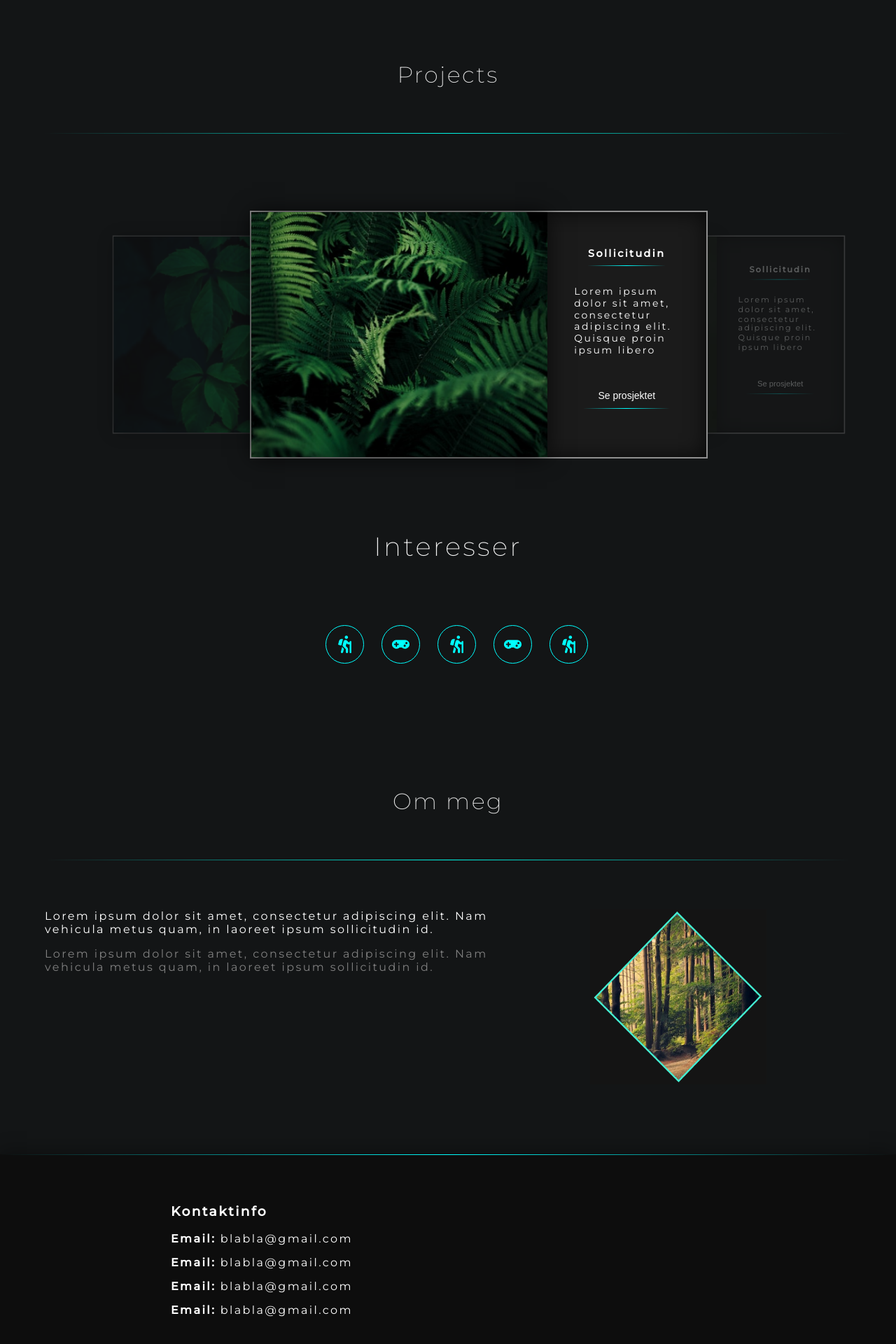
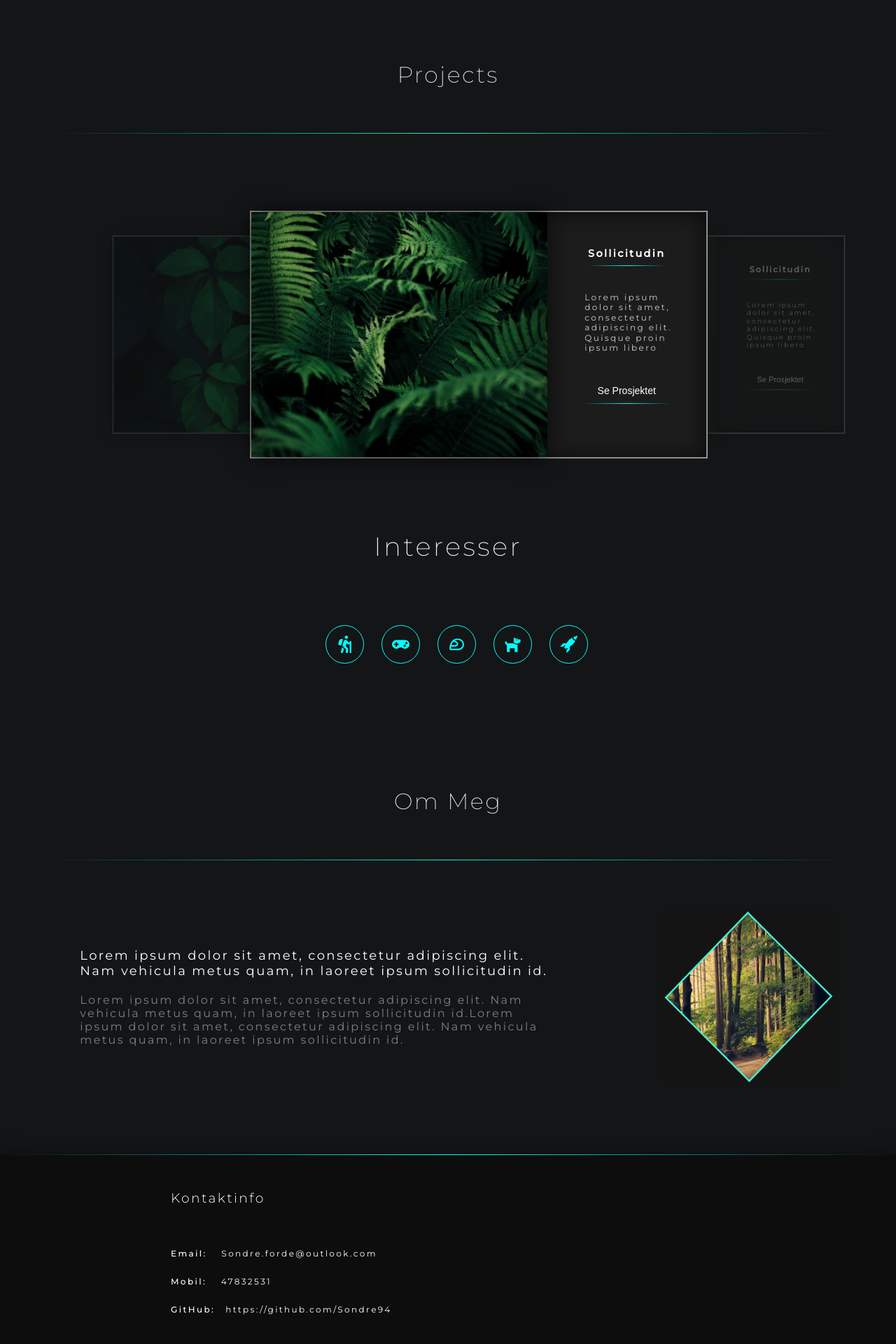
Before and after one commit to Sondre94/Portfolio, a React (Create React App) app: page / in a window 1280 px wide. Shown: the part 560-2480 px from the top of the page at 70% size. Built offline with nearby package versions, Linux system fonts and the light colour scheme.

Commit message:
refactoring and styling

```diff
--- a/src/App.js
+++ b/src/App.js
@@ -1,4 +1,4 @@
-import { MainContent } from "./styles/styles";
+import { MainContent, BodyStyling } from "./styles/styles";
 import NavBar from "./components/NavBar";
 import Header from "./components/Header";
 import Projects from "./components/Projects";
@@ -8,7 +8,7 @@ import Interesser from "./components/Interesser";
 
 export default function App() {
   return (
-    <>
+    <BodyStyling>
       <MainContent>
         <NavBar />
         <Header />
@@ -17,6 +17,6 @@ export default function App() {
         <About />
       </MainContent>
       <Footer />
-    </>
+    </BodyStyling>
   );
 }
--- a/src/components/About.jsx
+++ b/src/components/About.jsx
@@ -1,17 +1,29 @@
-import { SectionTitleH3, AboutSection } from "../styles/styles";
+import {
+  SectionTitleH3,
+  AboutSection,
+  AboutImage,
+  UnderText,
+  SectionGreenLine,
+  AboutTextContainer,
+  AboutThickText,
+} from "../styles/styles";
 import { TEXT } from "./textconsts";
+import AboutImg from "../images/about.png";
 
 export default function About() {
   return (
     <>
-      <SectionTitleH3>Om meg</SectionTitleH3>
-      <hr></hr>
+      <SectionTitleH3>{TEXT.ABOUT_SECTION.ABOUT_TITLE}</SectionTitleH3>
+      <SectionGreenLine />
       <AboutSection>
-        <div className="about-p">
-          {TEXT.HEADER_PARAGRAPH}
-          <p id="undertext">{TEXT.HEADER_PARAGRAPH}</p>
-        </div>
-        <img src={require("../images/about.png")} className="about-img" />
+        <AboutTextContainer>
+          <AboutThickText>{TEXT.ABOUT_SECTION.ABOUT_PARAGRAPH}</AboutThickText>
+          <UnderText>
+            {TEXT.ABOUT_SECTION.ABOUT_PARAGRAPH}
+            {TEXT.ABOUT_SECTION.ABOUT_PARAGRAPH}
+          </UnderText>
+        </AboutTextContainer>
+        <AboutImage src={AboutImg} />
       </AboutSection>
     </>
   );
--- a/src/components/Footer.jsx
+++ b/src/components/Footer.jsx
@@ -1,27 +1,36 @@
-import { StyledFooter } from "../styles/styles";
+import {
+  StyledFooter,
+  FooterTextContainer,
+  ContactList,
+  FooterTitle,
+} from "../styles/styles";
+
+import { TEXT } from "./textconsts";
 
 export default function Footer() {
   return (
     <StyledFooter>
-      <div className="text-container">
+      <FooterTextContainer>
         <div className="contact-info">
-          <h3>Kontaktinfo</h3>
-          <ul className="kontaktinfo-list">
+          <FooterTitle>{TEXT.FOOTER_SECTION.FOOTER_TITLE}</FooterTitle>
+          <ContactList>
             <li>
-              <strong>Email:</strong> blabla@gmail.com
+              <strong>{TEXT.FOOTER_SECTION.CONTACT_CATEGORY.EMAIL}</strong>
+              {TEXT.FOOTER_SECTION.CONTACT_INFO.EMAIL}
             </li>
             <li>
-              <strong>Email:</strong> blabla@gmail.com
+              <strong>{TEXT.FOOTER_SECTION.CONTACT_CATEGORY.PHONE}</strong>
+              {TEXT.FOOTER_SECTION.CONTACT_INFO.PHONE}
             </li>
             <li>
-              <strong>Email:</strong> blabla@gmail.com
+              <strong>
+                {TEXT.FOOTER_SECTION.CONTACT_CATEGORY.GITHUB_LINK}
+              </strong>
+              {TEXT.FOOTER_SECTION.CONTACT_INFO.GITHUB_LINK}
             </li>
-            <li>
-              <strong>Email:</strong> blabla@gmail.com
-            </li>
-          </ul>
+          </ContactList>
         </div>
-      </div>
+      </FooterTextContainer>
     </StyledFooter>
   );
 }
--- a/src/components/Interesser.jsx
+++ b/src/components/Interesser.jsx
@@ -1,6 +1,8 @@
 import "../styles/interesser.css";
 import { InteresserSection } from "../styles/styles";
-import { FaHiking, FaGamepad } from "react-icons/fa";
+import { FaHiking, FaGamepad, FaDog } from "react-icons/fa";
+import { MdOutlineSportsMotorsports } from "react-icons/md";
+import { GoRocket } from "react-icons/go";
 import { useState } from "react";
 import { TEXT } from "./textconsts";
 
@@ -20,43 +22,53 @@ export default function Interesser() {
           onMouseEnter={() => toggleShowText1(true)}
           onMouseLeave={() => toggleShowText1(false)}
         >
-          <FaHiking></FaHiking>
+          <FaHiking />
         </button>
         <button
           className="IconBtn"
           onMouseEnter={() => toggleShowText2(true)}
           onMouseLeave={() => toggleShowText2(false)}
         >
-          <FaGamepad></FaGamepad>
+          <FaGamepad />
         </button>{" "}
         <button
           className="IconBtn"
           onMouseEnter={() => toggleShowText3(true)}
           onMouseLeave={() => toggleShowText3(false)}
         >
-          <FaHiking></FaHiking>
+          <MdOutlineSportsMotorsports />
         </button>
         <button
           className="IconBtn"
           onMouseEnter={() => toggleShowText4(true)}
           onMouseLeave={() => toggleShowText4(false)}
         >
-          <FaGamepad></FaGamepad>
+          <FaDog />
         </button>
         <button
           className="IconBtn"
           onMouseEnter={() => toggleShowText5(true)}
           onMouseLeave={() => toggleShowText5(false)}
         >
-          <FaHiking></FaHiking>
+          <GoRocket />
         </button>
       </div>
       <div className="textContainer">
-        {showtext1 && <div className="textBox">{TEXT.INTERESSE_1}</div>}
-        {showtext2 && <div className="textBox">{TEXT.INTERESSE_2}</div>}
-        {showtext3 && <div className="textBox">{TEXT.INTERESSE_3}</div>}
-        {showtext4 && <div className="textBox">{TEXT.INTERESSE_4}</div>}
-        {showtext5 && <div className="textBox">{TEXT.INTERESSE_5}</div>}
+        {showtext1 && (
+          <div className="textBox">{TEXT.INTERESSE_BUTTONS.HIKING}</div>
+        )}
+        {showtext2 && (
+          <div className="textBox">{TEXT.INTERESSE_BUTTONS.GAMING}</div>
+        )}
+        {showtext3 && (
+          <div className="textBox">{TEXT.INTERESSE_BUTTONS.FORMULA_1}</div>
+        )}
+        {showtext4 && (
+          <div className="textBox">{TEXT.INTERESSE_BUTTONS.DOGS}</div>
+        )}
+        {showtext5 && (
+          <div className="textBox">{TEXT.INTERESSE_BUTTONS.SPACE}</div>
+        )}
       </div>
     </InteresserSection>
   );
--- a/src/components/Projects.jsx
+++ b/src/components/Projects.jsx
@@ -1,11 +1,11 @@
-import { SectionTitleH3 } from "../styles/styles";
+import { SectionTitleH3, SectionGreenLine } from "../styles/styles";
 import Carousel from "./carousel";
 
 export default function Projects() {
   return (
     <>
       <SectionTitleH3>Projects</SectionTitleH3>
-      <hr></hr>
+      <SectionGreenLine />
       <Carousel />
     </>
   );
--- a/src/components/carousel.jsx
+++ b/src/components/carousel.jsx
@@ -1,6 +1,7 @@
 import "../styles/carousel.css";
 import { StyledProjectCardButton } from "../styles/styles";
 import { useState } from "react";
+import { TEXT } from "./textconsts";
 
 export default function Carousel() {
   const [selected, setSelected] = useState("1");
@@ -44,14 +45,10 @@ export default function Carousel() {
                 alt=""
               />
               <div className="project-textarea">
-                <h3>Sollicitudin</h3>
-                <p>
-                  Lorem ipsum dolor sit amet, consectetur adipiscing elit.
-                  Quisque proin ipsum libero{" "}
-                </p>
+                <h3>{TEXT.PROJECTS_SECTION.PROJECT_HEADLINE}</h3>
+                <p>{TEXT.PROJECTS_SECTION.PROJECT_TEXT}</p>
                 <StyledProjectCardButton>
-                  {" "}
-                  Se prosjektet
+                  {TEXT.BUTTON_TEXT.SE_PROSJEKT}
                 </StyledProjectCardButton>
               </div>
             </div>
@@ -64,14 +61,10 @@ export default function Carousel() {
                 alt=""
               />
               <div className="project-textarea">
-                <h3>Sollicitudin</h3>
-                <p>
-                  Lorem ipsum dolor sit amet, consectetur adipiscing elit.
-                  Quisque proin ipsum libero{" "}
-                </p>
+                <h3>{TEXT.PROJECTS_SECTION.PROJECT_HEADLINE}</h3>
+                <p>{TEXT.PROJECTS_SECTION.PROJECT_TEXT}</p>
                 <StyledProjectCardButton>
-                  {" "}
-                  Se prosjektet
+                  {TEXT.BUTTON_TEXT.SE_PROSJEKT}
                 </StyledProjectCardButton>
               </div>
             </div>
@@ -84,14 +77,10 @@ export default function Carousel() {
                 alt=""
               />
               <div className="project-textarea">
-                <h3>Sollicitudin</h3>
-                <p>
-                  Lorem ipsum dolor sit amet, consectetur adipiscing elit.
-                  Quisque proin ipsum libero{" "}
-                </p>
+                <h3>{TEXT.PROJECTS_SECTION.PROJECT_HEADLINE}</h3>
+                <p>{TEXT.PROJECTS_SECTION.PROJECT_TEXT}</p>
                 <StyledProjectCardButton>
-                  {" "}
-                  Se prosjektet
+                  {TEXT.BUTTON_TEXT.SE_PROSJEKT}
                 </StyledProjectCardButton>
               </div>
             </div>
--- a/src/components/textconsts.jsx
+++ b/src/components/textconsts.jsx
@@ -1,14 +1,48 @@
 export const TEXT = {
+  HEADER_SECTION: {
     HEADER_PARAGRAPH:
       "Lorem ipsum dolor sit amet, consectetur adipiscing elit. Nam vehicula metus quam, in laoreet ipsum sollicitudin id.",
-  INTERESSE_1:
+    NAME: "Sondre Førde",
+    JOB: "Front-End Utvikler",
+  },
+
+  PROJECTS_SECTION: {
+    PROJECT_HEADLINE: "Sollicitudin",
+    PROJECT_TEXT:
+      "Lorem ipsum dolor sit amet, consectetur adipiscing elit. Quisque proin ipsum libero",
+  },
+  ABOUT_SECTION: {
+    ABOUT_TITLE: "Om Meg",
+    ABOUT_PARAGRAPH:
+      "Lorem ipsum dolor sit amet, consectetur adipiscing elit. Nam vehicula metus quam, in laoreet ipsum sollicitudin id.",
+  },
+  INTERESSE_BUTTONS: {
+    HIKING:
       "Lorem ipsum dolor sit amet consectetur adipisicing elit. Autem, animi similique? Sunt vero neque iure dolore",
-  INTERESSE_2:
+    GAMING:
       "Lorem ipsum dolor sit amet consectetur adipisicing elit. Laboriosam quae fuga ut, et ea delectus non eaque. Expedita quo, quidem maxime l",
-  INTERESSE_3:
+    FORMULA_1:
       "lorLorem ipsum dolor sit amet consectetur adipisicing elit. Labor",
-  INTERESSE_4:
-    "Lorem ipsum dolor sit amet consectetur adipisicing elit. Laboriosam quae fuga ut, et e",
-  INTERESSE_5:
+    DOGS: "Lorem ipsum dolor sit amet consectetur adipisicing elit. Laboriosam quae fuga ut, et e",
+    SPACE:
       "Lorem ipsum dolor sit amet consectetur adipisicing elit. Laboriosam quae fuga ut, et ea delectus non eaque. Expedita quo, qui",
+  },
+  FOOTER_SECTION: {
+    FOOTER_TITLE: "Kontaktinfo",
+    CONTACT_CATEGORY: {
+      EMAIL: "Email: ",
+      PHONE: "Mobil: ",
+      GITHUB_LINK: "GitHub:",
+    },
+    CONTACT_INFO: {
+      FOOTER_TITLE: "Kontaktinfo",
+      EMAIL: "Sondre.forde@outlook.com",
+      PHONE: "47832531",
+      GITHUB_LINK: "https://github.com/Sondre94",
+    },
+  },
+  BUTTON_TEXT: {
+    READ_MORE: "Les Mer",
+    SE_PROSJEKT: "Se Prosjektet",
+  },
 };
--- a/src/index.css
+++ b/src/index.css
@@ -1,66 +1,5 @@
 @import url("https://fonts.googleapis.com/css2?family=Montserrat:wght@200;300;400;500&family=Playfair+Display:wght@400;600&display=swap");
 body {
   margin: 0;
-  background: black;
-  color: white;
-  font-family: montserrat;
-  letter-spacing: 0.15em;
+  background: rgb(21, 21, 21);
 }
-
-.icon {
-  vertical-align: middle;
-  padding: 10px 0px;
-  margin-left: 15px;
-}
-
-.about-img {
-  height: 250px;
-  padding-left: 50px;
-}
-
-.about-p {
-  margin: 0;
-  padding-right: 50px;
-  max-width: 60%;
-}
-
-.text-container {
-  width: 65%;
-  margin: 0 auto;
-  padding-left: 40px;
-  padding-top: 50px;
-  padding-bottom: 0;
-}
-
-.kontaktinfo-list {
-  list-style: none;
-  padding: 0;
-  margin: 0;
-}
-
-.kontaktinfo-list li {
-  margin-top: 15px;
-}
-
-#undertext {
-  color: grey;
-}
-
-.headline {
-  font-weight: 400;
-  font-size: 40px;
-}
-
-hr {
-  margin: 30px 0;
-  height: 1px;
-  border: none;
-  background: -webkit-gradient(
-    linear,
-    0 0,
-    100% 0,
-    from(transparent),
-    to(transparent),
-    color-stop(50%, rgb(0, 247, 230))
-  );
-}
--- a/src/styles/carousel.css
+++ b/src/styles/carousel.css
@@ -31,7 +31,7 @@ input[type="radio"] {
   height: 350px;
   border: 2px solid rgb(144, 144, 144);
 
-  background: #1b1b1b;
+  background: #1c1c1c;
   box-shadow: 0px 1px 30px -1px rgba(0, 0, 0, 0.75) inset;
   -webkit-box-shadow: 0px 1px 30px -1px rgba(0, 0, 0, 0.75) inset;
   -moz-box-shadow: 0px 1px 30px -1px rgba(0, 0, 0, 0.75) inset;
@@ -43,9 +43,12 @@ input[type="radio"] {
   align-items: center;
 }
 .project-textarea p {
+  padding-top: 1em;
+  padding-left: 2.5em;
   line-height: 1.2em;
-  font-size: 14px;
+  font-size: 12px;
   width: 150px;
+  color: rgb(206, 205, 205);
 }
 
 .project-textarea h3 {
--- a/src/styles/styles.js
+++ b/src/styles/styles.js
@@ -1,4 +1,86 @@
 import styled from "styled-components";
+import { AiOutlineArrowDown } from "react-icons/ai";
+
+const FooterTitle = styled.h3`
+  font-weight: 300;
+  margin-top: 0;
+  margin-bottom: 60px;
+`;
+
+const SectionGreenLine = styled.hr`
+  margin: 30px 0;
+  height: 1px;
+  border: none;
+  background: -webkit-gradient(
+    linear,
+    0 0,
+    100% 0,
+    from(transparent),
+    to(transparent),
+    color-stop(50%, rgb(0, 247, 230))
+  );
+`;
+
+const ProfilImg = styled.img``;
+
+const NameHeadline = styled.h1`
+  font-weight: 300;
+  font-size: 40px;
+`;
+
+const UnderText = styled.p`
+  color: grey;
+`;
+
+const ContactList = styled.ul`
+  list-style: none;
+  padding: 0;
+  margin-top: 15px;
+
+  & li {
+    margin-top: 25px;
+    font-size: 12px;
+  }
+
+  & strong {
+    font-weight: 500;
+    margin-right: 15px;
+  }
+`;
+
+const FooterTextContainer = styled.div`
+  width: 65%;
+  margin: 0 auto;
+  padding-left: 40px;
+  padding-top: 50px;
+  padding-bottom: 0;
+`;
+
+const ArrowDownIcon = styled(AiOutlineArrowDown)`
+  vertical-align: middle;
+  padding: 10px 0px;
+  margin-left: 15px;
+`;
+
+const AboutTextContainer = styled.p`
+  display: flex;
+  flex-direction: column;
+  justify-content: center;
+  margin: 0 auto;
+  padding-right: 50px;
+  max-width: 60%;
+`;
+
+const AboutImage = styled.img`
+  height: 250px;
+  padding-left: 50px;
+`;
+
+const BodyStyling = styled.body`
+  color: white;
+  font-family: montserrat;
+  letter-spacing: 0.15em;
+`;
 
 // Main container for siden
 
@@ -136,6 +218,11 @@ const StyledFooter = styled.footer`
   border-style: solid;
   border-image: linear-gradient(to left, transparent, aqua, transparent) 1;
 `;
+
+const AboutThickText = styled.p`
+  font-size: 18px;
+  margin-bottom: 5px;
+`;
 export {
   MainContent,
   StyledNavBar,
@@ -150,4 +237,16 @@ export {
   InteresserSection,
   AboutSection,
   StyledFooter,
+  BodyStyling,
+  AboutImage,
+  ArrowDownIcon,
+  AboutTextContainer,
+  FooterTextContainer,
+  ContactList,
+  UnderText,
+  NameHeadline,
+  ProfilImg,
+  SectionGreenLine,
+  AboutThickText,
+  FooterTitle,
 };
```
Also changed, not shown: src/components/Header.jsx (+13 -8 lines). Lines whose indentation alone changed are shown as unchanged.
